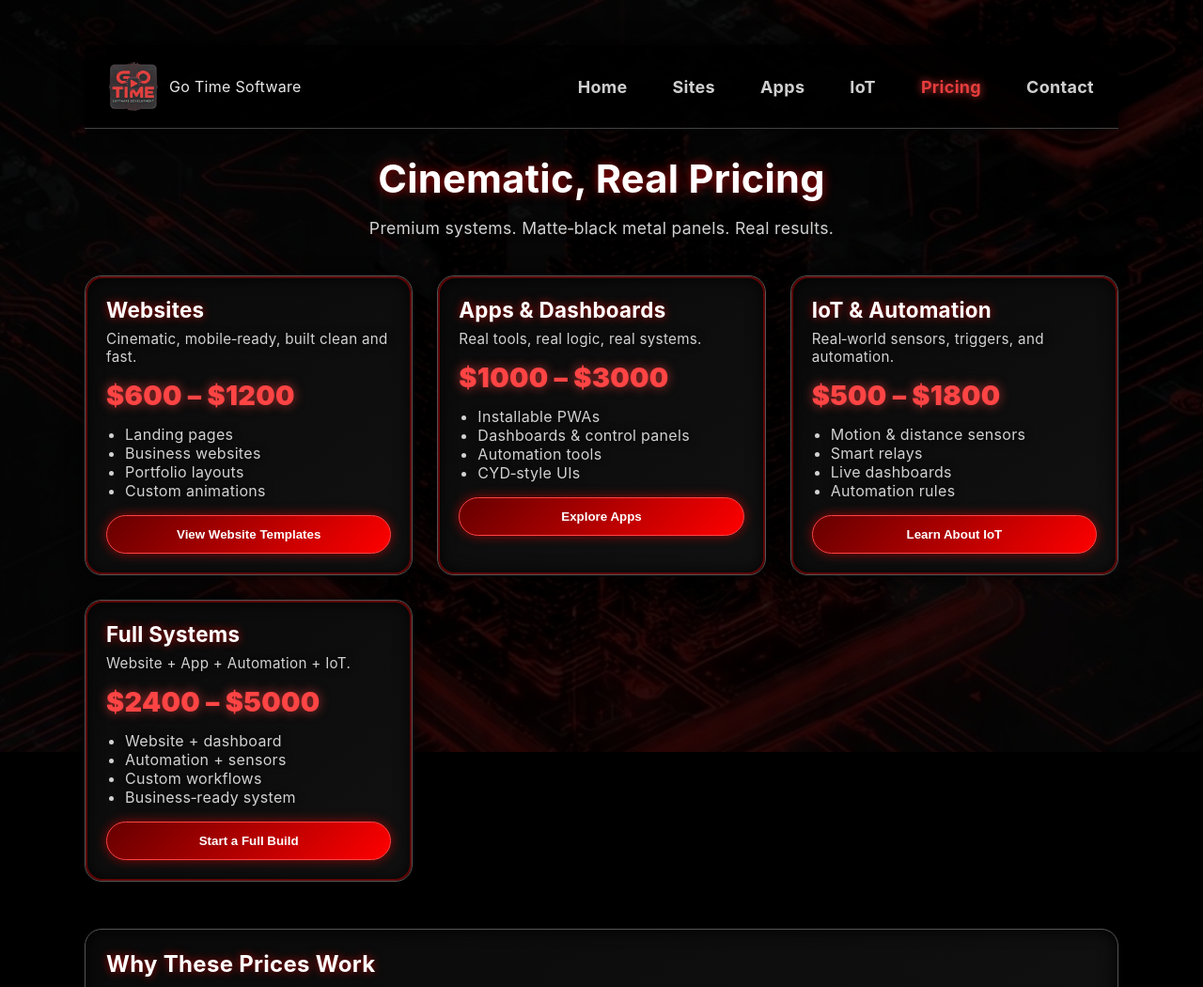
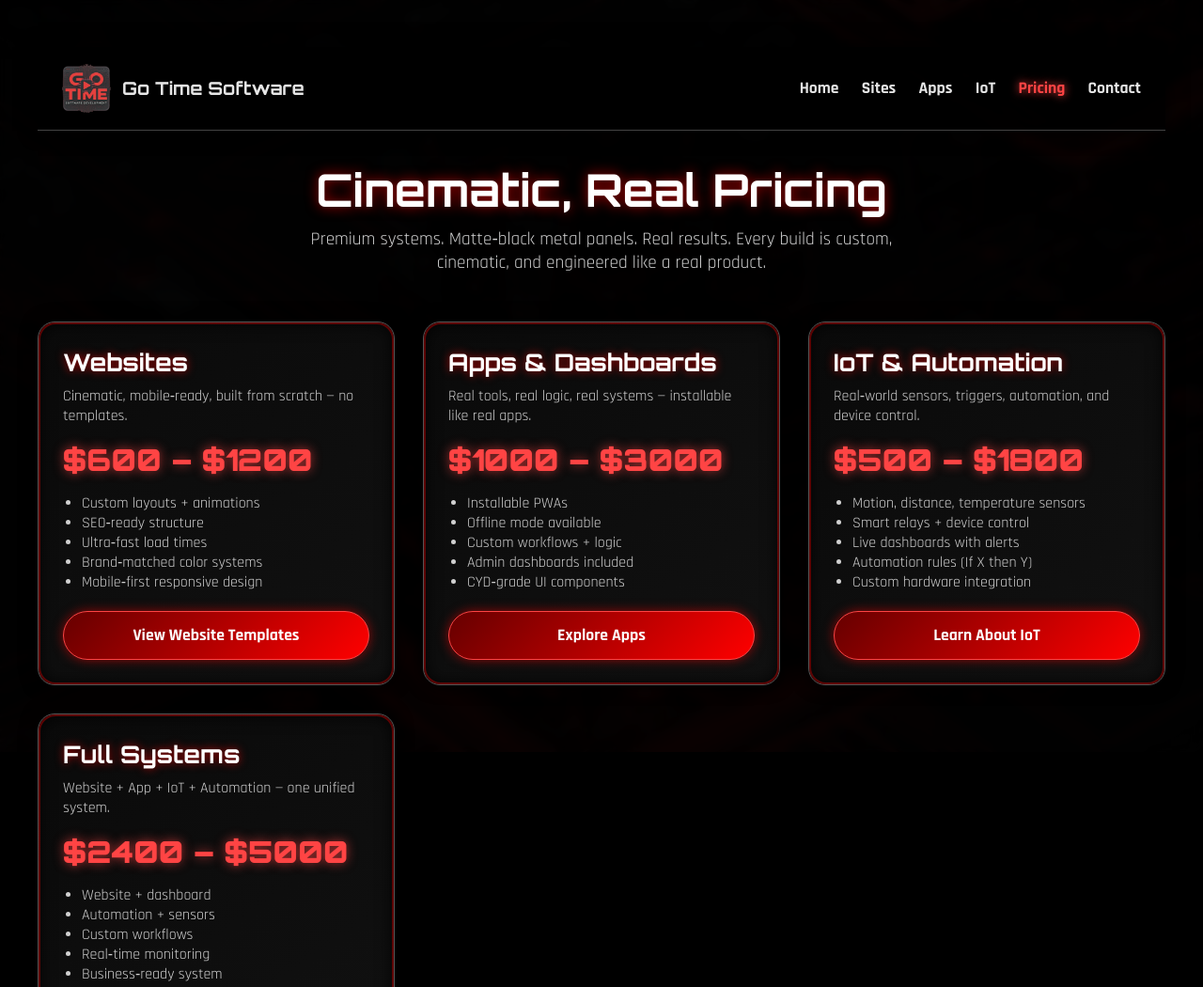
Before and after one commit to boardwalkclay1/Software-Company, a website: page public/pages/pricing.html in a window 1280 px wide. Shown: the top 1050 px of the page at 94% size. Drawn offline with Linux system fonts and the light colour scheme.

Commit message:
Update pricing.html

```diff
--- a/public/pages/pricing.html
+++ b/public/pages/pricing.html
@@ -5,19 +5,22 @@
   <title>Pricing – Go Time Software</title>
 
   <link rel="icon" type="image/png" href="/assets/img/go-time-logo.png" />
-  <link rel="stylesheet" href="/css/base.css" />
+
+  <!-- FONTS -->
+  <link href="https://fonts.googleapis.com/css2?family=Orbitron:wght@500;700;900&family=Rajdhani:wght@400;500;600;700&display=swap" rel="stylesheet">
 
   <style>
     /* ============================================================
        GLOBAL THEME — MATTE BLACK METAL + RED TRIM
     ============================================================ */
-    body.theme-dark {
+    body {
+      margin: 0;
       background: #000;
-      font-family: "Inter", sans-serif;
+      font-family: "Rajdhani", sans-serif;
       color: #e6e6e6;
     }
 
-    body.theme-dark::before {
+    body::before {
       content: "";
       position: fixed;
       inset: 0;
@@ -26,7 +29,7 @@
       z-index: -2;
     }
 
-    body.theme-dark::after {
+    body::after {
       content: "";
       position: fixed;
       inset: 0;
@@ -52,6 +55,9 @@
       display: flex;
       align-items: center;
       gap: 12px;
+      font-family: "Orbitron", sans-serif;
+      font-size: 1.2rem;
+      font-weight: 700;
     }
 
     .logo-img {
@@ -65,13 +71,11 @@
       font-weight: 700;
       margin-left: 20px;
       transition: 0.2s;
+      font-family: "Rajdhani", sans-serif;
+      font-size: 1.1rem;
     }
 
-    .main-nav a:hover {
-      color: #ff4444;
-      text-shadow: 0 0 10px #ff4444;
-    }
-
+    .main-nav a:hover,
     .main-nav .active {
       color: #ff4444;
       text-shadow: 0 0 10px #ff4444;
@@ -81,26 +85,29 @@
        PAGE WRAPPER
     ============================================================ */
     .pricing-shell {
-      max-width: 1100px;
+      max-width: 1200px;
       margin: 0 auto;
-      padding: 40px 20px;
+      padding: 50px 20px;
     }
 
     .pricing-header {
       text-align: center;
-      margin-bottom: 40px;
+      margin-bottom: 50px;
     }
 
     .pricing-header h1 {
-      font-size: 2.6rem;
+      font-family: "Orbitron", sans-serif;
+      font-size: 3rem;
       color: #fff;
-      text-shadow: 0 0 12px #ff0000aa;
+      text-shadow: 0 0 14px #ff0000aa;
       margin-bottom: 10px;
     }
 
     .pricing-header p {
-      font-size: 1.1rem;
+      font-size: 1.2rem;
       opacity: 0.9;
+      max-width: 700px;
+      margin: 0 auto;
     }
 
     /* ============================================================
@@ -108,16 +115,16 @@
     ============================================================ */
     .pricing-grid {
       display: grid;
-      grid-template-columns: repeat(auto-fit, minmax(260px, 1fr));
-      gap: 26px;
-      margin-bottom: 50px;
+      grid-template-columns: repeat(auto-fit, minmax(280px, 1fr));
+      gap: 30px;
+      margin-bottom: 60px;
     }
 
     .pricing-card {
       background: linear-gradient(145deg, #0a0a0a, #111);
       border: 1px solid #555;
       border-radius: 18px;
-      padding: 22px;
+      padding: 26px;
       box-shadow:
         0 0 18px #000,
         inset 0 0 18px #000;
@@ -136,36 +143,39 @@
     }
 
     .pricing-card h2 {
-      margin: 0 0 8px;
-      font-size: 1.4rem;
+      margin: 0 0 10px;
+      font-size: 1.6rem;
+      font-family: "Orbitron", sans-serif;
       color: #fff;
       text-shadow: 0 0 10px #ff0000aa;
     }
 
     .pricing-card p {
-      margin: 0 0 14px;
+      margin: 0 0 16px;
       opacity: 0.9;
-      font-size: 0.95rem;
+      font-size: 1rem;
     }
 
     .price-tag {
-      font-size: 1.8rem;
+      font-size: 2rem;
       font-weight: 900;
       color: #ff4444;
       text-shadow: 0 0 12px #ff4444aa;
-      margin-bottom: 14px;
+      margin-bottom: 16px;
+      font-family: "Orbitron", sans-serif;
     }
 
     .pricing-card ul {
-      margin: 0 0 16px;
+      margin: 0 0 20px;
       padding-left: 20px;
       opacity: 0.9;
+      font-size: 1rem;
     }
 
     /* BUTTON */
     .btn-primary {
       width: 100%;
-      padding: 12px 16px;
+      padding: 14px 16px;
       border-radius: 999px;
       border: 1px solid #ff4444;
       background: linear-gradient(135deg, #660000, #ff0000);
@@ -174,6 +184,8 @@
       cursor: pointer;
       transition: 0.25s;
       box-shadow: 0 0 12px #ff000088;
+      font-size: 1.1rem;
+      font-family: "Rajdhani", sans-serif;
     }
 
     .btn-primary:hover {
@@ -189,23 +201,27 @@
       background: linear-gradient(145deg, #0a0a0a, #111);
       border: 1px solid #555;
       border-radius: 18px;
-      padding: 22px;
-      margin-bottom: 40px;
+      padding: 26px;
+      margin-bottom: 50px;
       box-shadow:
         0 0 18px #000,
         inset 0 0 18px #000;
     }
 
     .section-block h2 {
-      margin: 0 0 10px;
+      margin: 0 0 14px;
       color: #fff;
       text-shadow: 0 0 10px #ff0000aa;
+      font-family: "Orbitron", sans-serif;
+      font-size: 1.8rem;
     }
 
     .section-block p,
     .section-block ul {
       opacity: 0.9;
+      font-size: 1.1rem;
     }
+
   </style>
 </head>
 
@@ -233,7 +249,8 @@
     <!-- TITLE -->
     <div class="pricing-header">
       <h1>Cinematic, Real Pricing</h1>
-      <p>Premium systems. Matte‑black metal panels. Real results.</p>
+      <p>Premium systems. Matte‑black metal panels. Real results.
+      Every build is custom, cinematic, and engineered like a real product.</p>
     </div>
 
     <!-- PRICING GRID -->
@@ -242,13 +259,14 @@
       <!-- Websites -->
       <div class="pricing-card">
         <h2>Websites</h2>
-        <p>Cinematic, mobile‑ready, built clean and fast.</p>
+        <p>Cinematic, mobile‑ready, built from scratch — no templates.</p>
         <div class="price-tag">$600 – $1200</div>
         <ul>
-          <li>Landing pages</li>
-          <li>Business websites</li>
-          <li>Portfolio layouts</li>
-          <li>Custom animations</li>
+          <li>Custom layouts + animations</li>
+          <li>SEO‑ready structure</li>
+          <li>Ultra‑fast load times</li>
+          <li>Brand‑matched color systems</li>
+          <li>Mobile‑first responsive design</li>
         </ul>
         <button class="btn-primary" onclick="window.location.href='/pages/sites.html'">
           View Website Templates
@@ -258,13 +276,14 @@
       <!-- Apps -->
       <div class="pricing-card">
         <h2>Apps & Dashboards</h2>
-        <p>Real tools, real logic, real systems.</p>
+        <p>Real tools, real logic, real systems — installable like real apps.</p>
         <div class="price-tag">$1000 – $3000</div>
         <ul>
           <li>Installable PWAs</li>
-          <li>Dashboards & control panels</li>
-          <li>Automation tools</li>
-          <li>CYD‑style UIs</li>
+          <li>Offline mode available</li>
+          <li>Custom workflows + logic</li>
+          <li>Admin dashboards included</li>
+          <li>CYD‑grade UI components</li>
         </ul>
         <button class="btn-primary" onclick="window.location.href='/pages/apps.html'">
           Explore Apps
@@ -274,13 +293,14 @@
       <!-- IoT -->
       <div class="pricing-card">
         <h2>IoT & Automation</h2>
-        <p>Real‑world sensors, triggers, and automation.</p>
+        <p>Real‑world sensors, triggers, automation, and device control.</p>
         <div class="price-tag">$500 – $1800</div>
         <ul>
-          <li>Motion & distance sensors</li>
-          <li>Smart relays</li>
-          <li>Live dashboards</li>
-          <li>Automation rules</li>
+          <li>Motion, distance, temperature sensors</li>
+          <li>Smart relays + device control</li>
+          <li>Live dashboards with alerts</li>
+          <li>Automation rules (If X then Y)</li>
+          <li>Custom hardware integration</li>
         </ul>
         <button class="btn-primary" onclick="window.location.href='/pages/iot.html'">
           Learn About IoT
@@ -290,12 +310,13 @@
       <!-- Full Systems -->
       <div class="pricing-card">
         <h2>Full Systems</h2>
-        <p>Website + App + Automation + IoT.</p>
+        <p>Website + App + IoT + Automation — one unified system.</p>
         <div class="price-tag">$2400 – $5000</div>
         <ul>
           <li>Website + dashboard</li>
           <li>Automation + sensors</li>
           <li>Custom workflows</li>
+          <li>Real‑time monitoring</li>
           <li>Business‑ready system</li>
         </ul>
         <button class="btn-primary" onclick="window.location.href='/pages/contact.html'">
```
